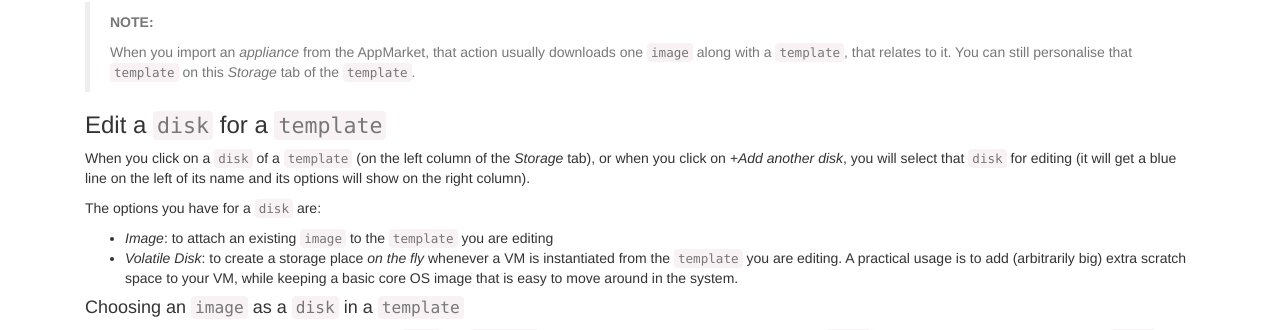
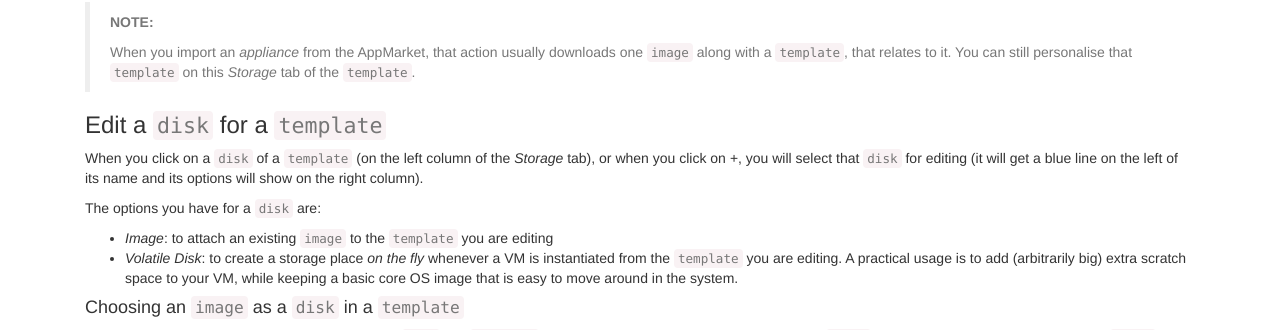
Before and after one commit to sara-nl/clouddocs, a Jekyll site: the page built from customize-vm-storage.markdown, in a window 1280 px wide and 1390 px high. Shown: the part 371-701 px from the top of the window. Built offline with Jekyll 4.4.1, drawn with Linux system fonts in a browser that asks for light colours; nearby versions of some CDN libraries; our own code applies the rules of GitHub Pages for plain Markdown files.

Commit message:
Update customize-vm-storage.markdown

```diff
--- a/customize-vm-storage.markdown
+++ b/customize-vm-storage.markdown
@@ -20,7 +20,7 @@ You can add as many `disk`s as you need to a given `template`, each referring to
 
 ### Edit a `disk` for a `template`
 
-When you click on a `disk` of a `template` (on the left column of the _Storage_ tab), or when you click on _+Add another disk_, you will select that `disk` for editing (it will get a blue line on the left of its name and its options will show on the right column).
+When you click on a `disk` of a `template` (on the left column of the _Storage_ tab), or when you click on _+_, you will select that `disk` for editing (it will get a blue line on the left of its name and its options will show on the right column).
 
 The options you have for a `disk` are:
 
```
